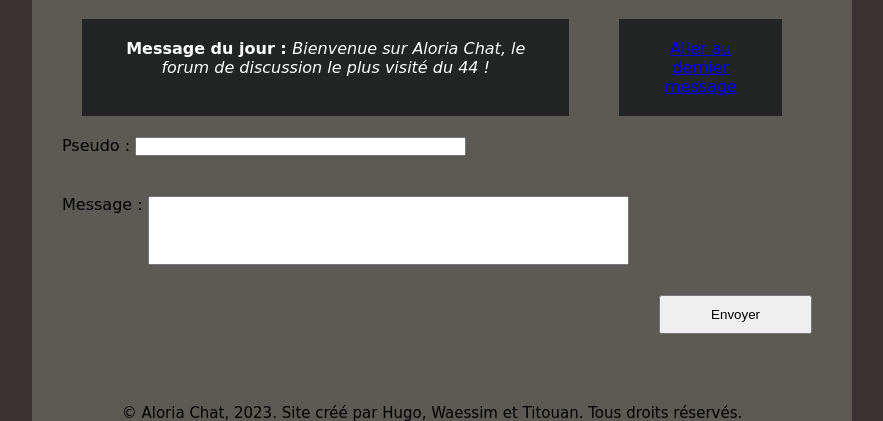
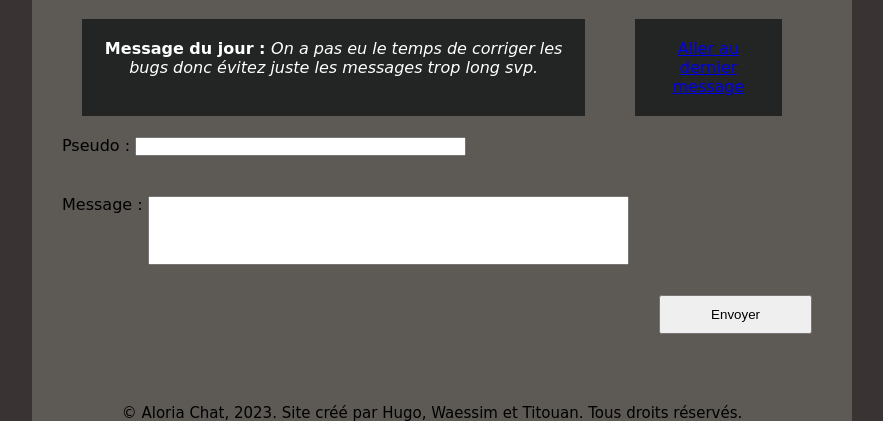
Before and after one commit to Nsi-Entertainment/website, a Flask app: page /forum in a window 1280 px wide. Shown: the part 191-612 px from the top of the page, without its empty margins (198-1081 px from the left). Run offline with Flask 3, Linux system fonts and the light colour scheme.

Commit message:
Update forum.html

```diff
--- a/templates/forum.html
+++ b/templates/forum.html
@@ -11,7 +11,7 @@ Aloria Chat
 </div>
 <div class="topbox">
 <div class="box" id="box1">
-<b>Message du jour : </b><i>Bienvenue sur Aloria Chat, le forum de discussion le plus visité du 44 !</i>
+<b>Message du jour : </b><i>On a pas eu le temps de corriger les bugs donc évitez juste les messages trop long svp.</i>
 </div>
 <div class="box" id="box2">
 <a href="#credit">Aller au dernier message</a>
```
